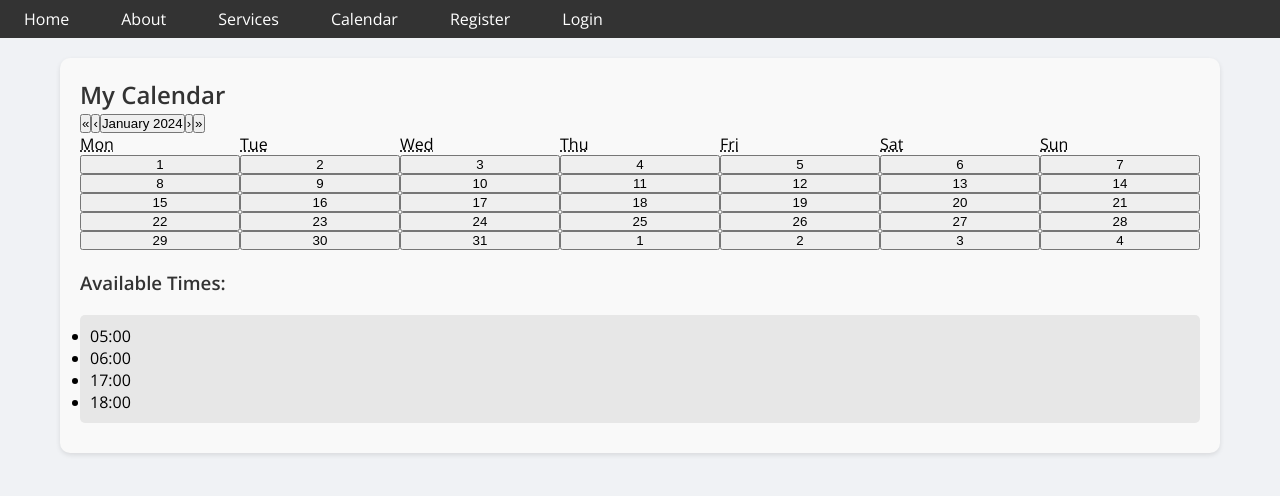
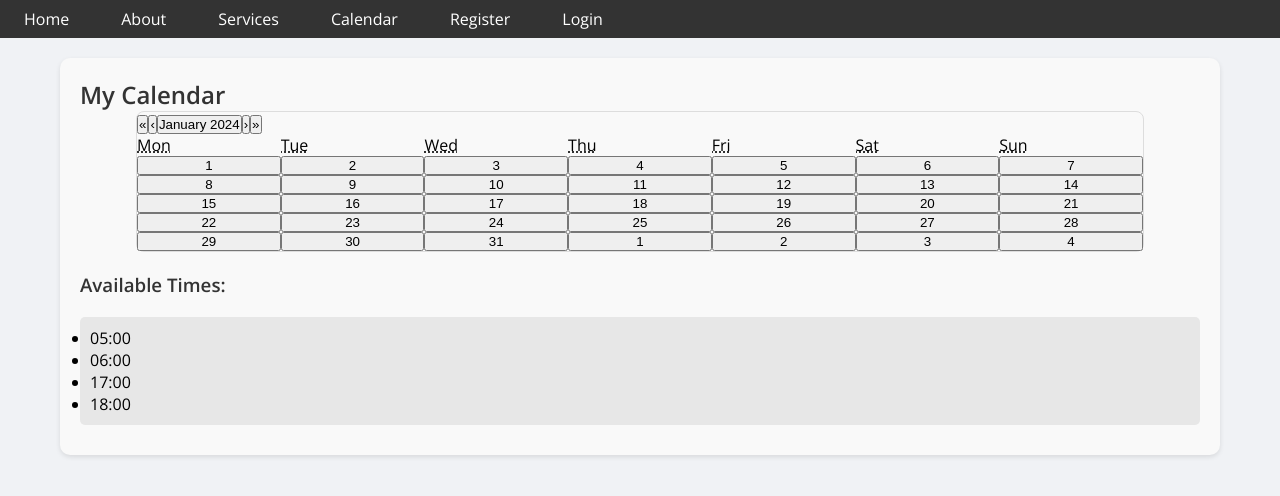
Before and after one commit to nathansolfan/app, a React (Create React App) app: page /calendar in a window 1280 px wide. Shown: the top 496 px of the page. Built offline with nearby package versions, Linux system fonts and the light colour scheme.

Commit message:
add styling to react-calendar with border, max-width, margin and border radius

```diff
--- a/src/index.css
+++ b/src/index.css
@@ -79,6 +79,13 @@ p {
   box-shadow: 0 2px 5px rgb(0,0,0,0.1);
 }
 
+.calendar-container .react-calendar {
+  border: 1px solid #ddd;
+  max-width: 90%;
+  margin: auto;
+  border-radius: 8px;
+}
+
 .calendar-container {
   margin-bottom: 20px;
 }
```
